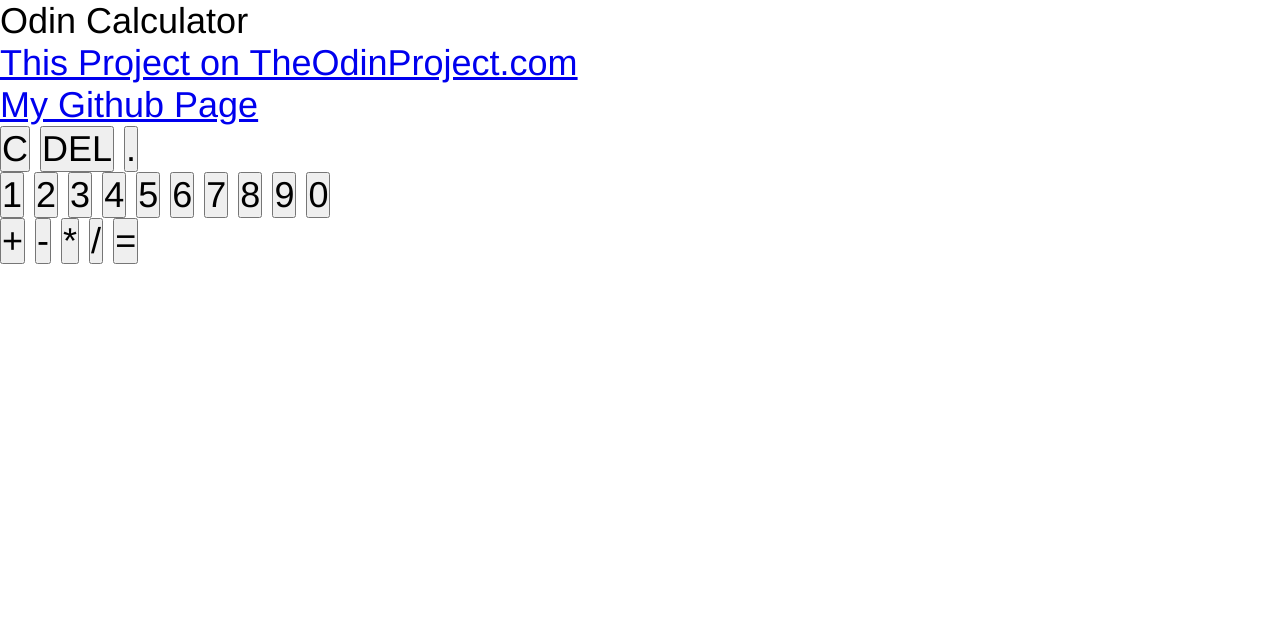
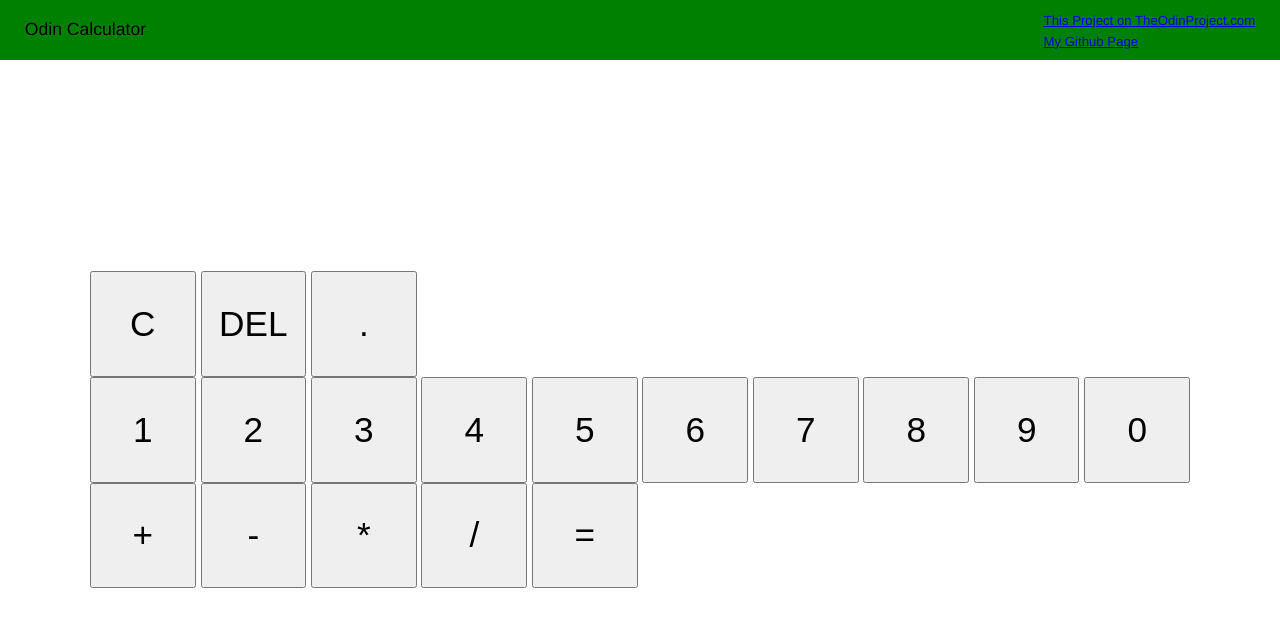
Before and after one commit to U2FUSB/odin-calculator, a plain HTML site: page index.html in a window 1280 px wide. Drawn offline with Linux system fonts and the light colour scheme.

Commit message:
style: Add basic page layout
- some best practices,
- general page settings,
- basic header,
- flexbox and centering of stuff,
- evenly sized buttons

```diff
--- a/index.html
+++ b/index.html
@@ -10,18 +10,20 @@
     <body>
         <header>
             <nav>
-                <ul>
-                    <li class="title">Odin Calculator</li>
+                <ul class="flex-wrapper">
+                    <li class="title" class="element">Odin Calculator</li>
                     <li class="reference-links">
                         <ul>
                             <li>
                                 <a
+                                    class="element"
                                     href="https://www.theodinproject.com/lessons/foundations-calculator"
                                     >This Project on TheOdinProject.com</a
                                 >
                             </li>
                             <li>
                                 <a
+                                    class="element"
                                     href="https://github.com/U2FUSB/odin-calculator"
                                     >My Github Page</a
                                 >
--- a/style.css
+++ b/style.css
@@ -1,31 +1,84 @@
 * {
     margin: 0;
     padding: 0;
-    font-size: 1.5rem;
-    font-family: "Franklin Gothic Medium", "Arial Narrow", Arial, sans-serif;
+    list-style-type: none;
+}
+html {
+    width: 100%;
+    height: 100%;
 }
 body {
     width: 100%;
     height: 100%;
+    font-size: 1.1rem;
+    font-family: "Franklin Gothic Medium", "Arial Narrow", Arial, sans-serif;
+    display: flex;
+    flex-direction: column;
 }
-nav {}
-nav.title {}
-nav.reference-links {}
-.calculator-container {}
-.calculator-frame {}
-.display {}
-p.text-output {}
-.left-buttons {}
-.special-actions{}
-button.clear{}
-button.delete{}
-button.decimal-separator {}
-.numbers{}
-.numbers button{}
-.right-buttons {}
-.operations{}
-button.plus{}
-button.minus{}
-button.multiply{}
-button.divide{}
-button.result{}
+/* header */
+header {
+    padding-left: 1rem;
+    padding-right: 1rem;
+    background-color: green;
+}
+nav .element {
+    font-size: 0.75em;
+}
+nav .flex-wrapper {
+    display: flex;
+    justify-content: space-between;
+    align-items: center;
+    padding: 0.5em;
+}
+nav .title {
+}
+nav .reference-links {
+}
+/* main */
+main {
+    flex-grow: 1;
+    display: flex;
+    justify-content: center;
+    align-items: center;
+}
+.calculator-container {
+}
+.calculator-frame {
+}
+.calculator-container button {
+    font-size: 2em;
+    height: 3em;
+    width: 3em;
+}
+.display {
+}
+p.text-output {
+}
+.left-buttons {
+}
+.special-actions {
+}
+button.clear {
+}
+button.delete {
+}
+button.decimal-separator {
+}
+.numbers {
+}
+.numbers button {
+}
+.right-buttons {
+}
+.operations {
+}
+button.plus {
+}
+button.minus {
+}
+button.multiply {
+}
+button.divide {
+}
+button.result {
+}
```
